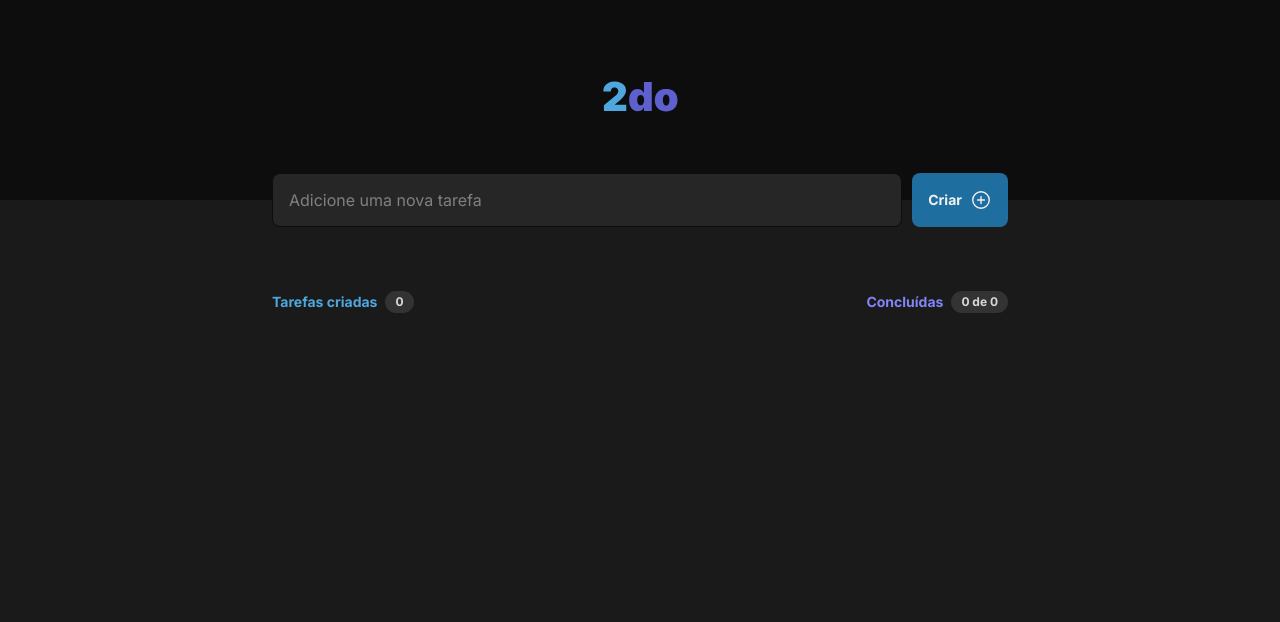
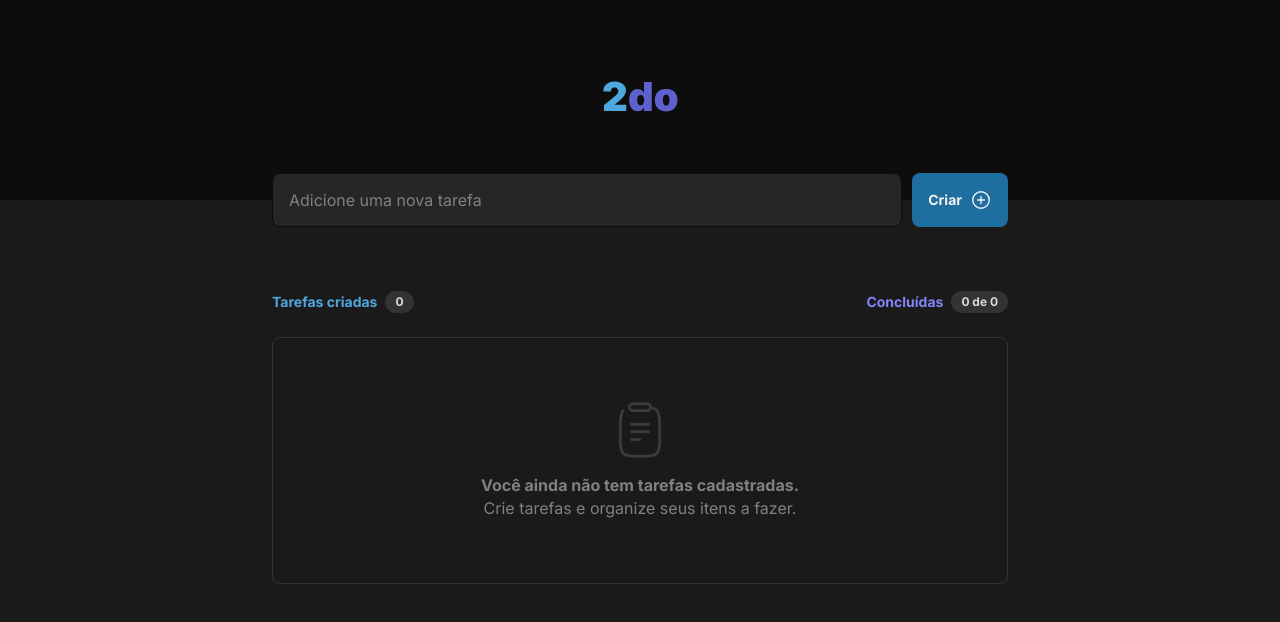
Before and after one commit to EdeiltonSO/2do, a React (Vite) app: page / in a window 1280 px wide. Shown: the top 622 px of the page. Built offline with nearby package versions, Linux system fonts and the light colour scheme.

Commit message:
feat: add empty state

```diff
--- /dev/null
+++ b/src/components/EmptyState/index.tsx
@@ -0,0 +1,12 @@
+import emptyIcon from '../../assets/empty_icon.svg';
+import { Container } from './styles';
+
+export function EmptyState() {
+    return (
+        <Container>
+            <img src={emptyIcon} />
+            <strong>Você ainda não tem tarefas cadastradas.</strong>
+            <p>Crie tarefas e organize seus itens a fazer.</p>
+        </Container>
+    )
+}
--- /dev/null
+++ b/src/components/EmptyState/styles.ts
@@ -0,0 +1,20 @@
+import styled from 'styled-components'
+
+export const Container = styled.div`
+    width: 100%;
+    height: fit-content;
+    border-radius: 8px;
+    border: 1px solid ${props => props.theme.gray400};
+    padding: 64px 24px;
+    color: ${props => props.theme.gray300};
+    font-size: 1rem;
+
+    display: flex;
+    flex-direction: column;
+    justify-content: center;
+    align-items: center;
+
+    strong {
+        margin-top: 1rem;
+    }
+`;
--- a/src/pages/Home/index.tsx
+++ b/src/pages/Home/index.tsx
@@ -3,6 +3,7 @@ import { Header, TaskContainer, TaskCounter, TaskHeader, TaskList } from "./styl
 import { Task } from "../../components/Task";
 import { NewTaskForm } from '../../components/NewTaskForm';
 import { useState } from 'react';
+import { EmptyState } from '../../components/EmptyState';
 
 interface Task {
     id: string,
@@ -61,7 +62,7 @@ export function Home() {
     return (
         <>
             <Header>
-                <img src={logo2do} alt="" />
+                <img src={logo2do} />
                 <NewTaskForm onSubmitFunction={handleCreateNewTask} />
             </Header>
 
@@ -77,6 +78,7 @@ export function Home() {
                     </TaskCounter>
                 </TaskHeader>
                 <TaskList>
+                {tasks.length === 0 ? (<EmptyState />) : (<></>)}
                     {tasks.map(task => {
                         if (!task.done) {
                             return (
```
Also changed, not shown: src/assets/empty_icon.svg (added).
